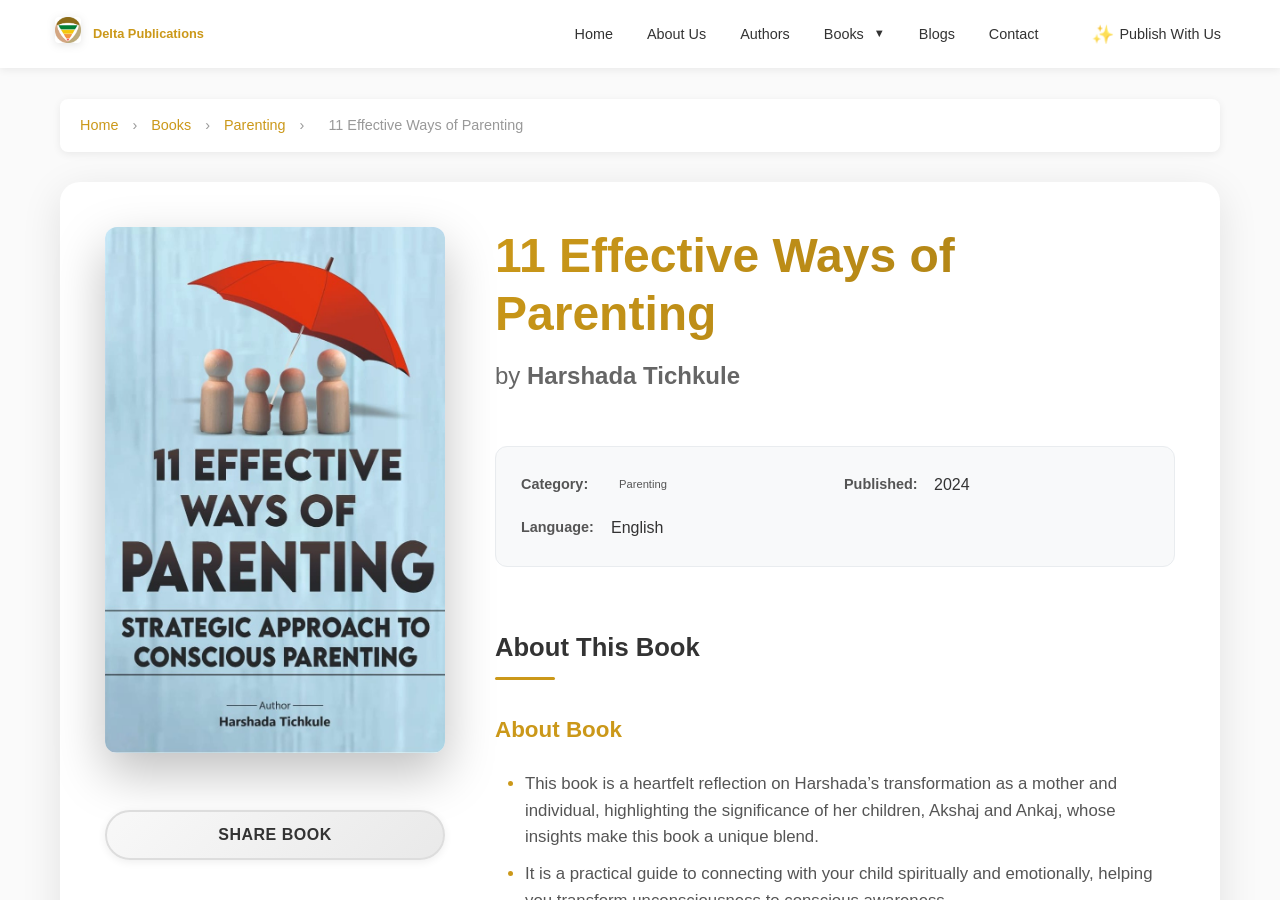
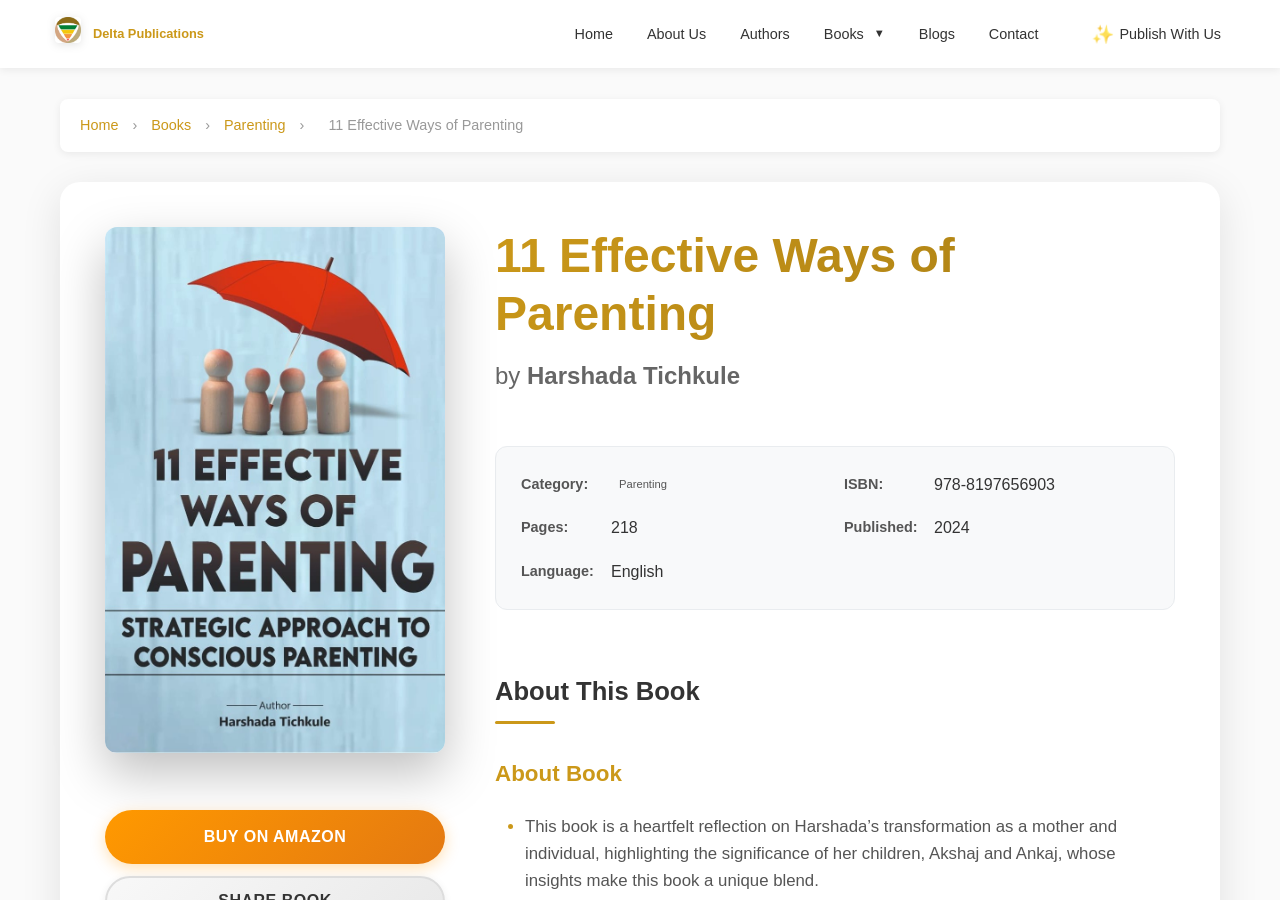
Before and after one commit to gauravsc-alc/gauravsc-alc.github.io, a Jekyll site: the page built from _books/11_Effective_Ways_of_Parenting.md, in a window 1280 px wide and 900 px high. Built offline with Jekyll 4.4.1, drawn with Linux system fonts in a browser that asks for light colours.

Commit message:
feat: Update book details for "11 Effective Ways of Parenting" including ISBN, pages, and Amazon link

```diff
--- a/_books/11_Effective_Ways_of_Parenting.md
+++ b/_books/11_Effective_Ways_of_Parenting.md
@@ -3,11 +3,13 @@ title: "11 Effective Ways of Parenting"
 author: "Harshada Tichkule"
 cover: "/books/11_Effective_Ways_of_Parenting.jpeg"
 book_category: "Parenting"
-# isbn: "978-81-980353-3-2"
+isbn: "978-8197656903"
 publication_date: "2024"
 language: "English"
 layout: book
+pages: 218
 permalink: /books/11-effective-ways-of-parenting/
+amazon_link: https://amzn.in/d/ipmbHKn
 key_features:
   - "Heartfelt reflection on transformation as a mother and individual"
   - "Insights from children Akshaj and Ankaj"
```
